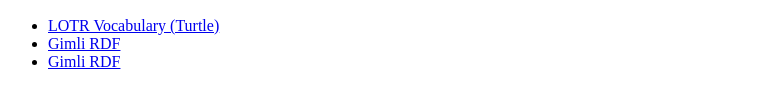
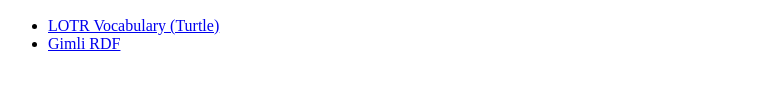
Before and after one commit to recap/knowledge_graph_labs, a plain HTML site: page docs/index.html in a window 1280 px wide. Shown: the part 148-256 px from the top of the page, without its empty margins (0-762 px from the left). Drawn offline with Linux system fonts and the light colour scheme.

Commit message:
Fixed typo in `examples/*.ttl` path and updated relative link to vocab files.

```diff
--- a/docs/index.html
+++ b/docs/index.html
@@ -18,7 +18,6 @@
     <ul>
       <li><a href="vocab/lotr.ttl">LOTR Vocabulary (Turtle)</a></li>
       <li><a href="gimli.ttl">Gimli RDF</a></li>
-      <li><a href="../gimli.ttl">Gimli RDF</a></li>
     </ul>
   </body>
 </html>
```
Also changed, not shown: .github/workflows/pages.yml.
